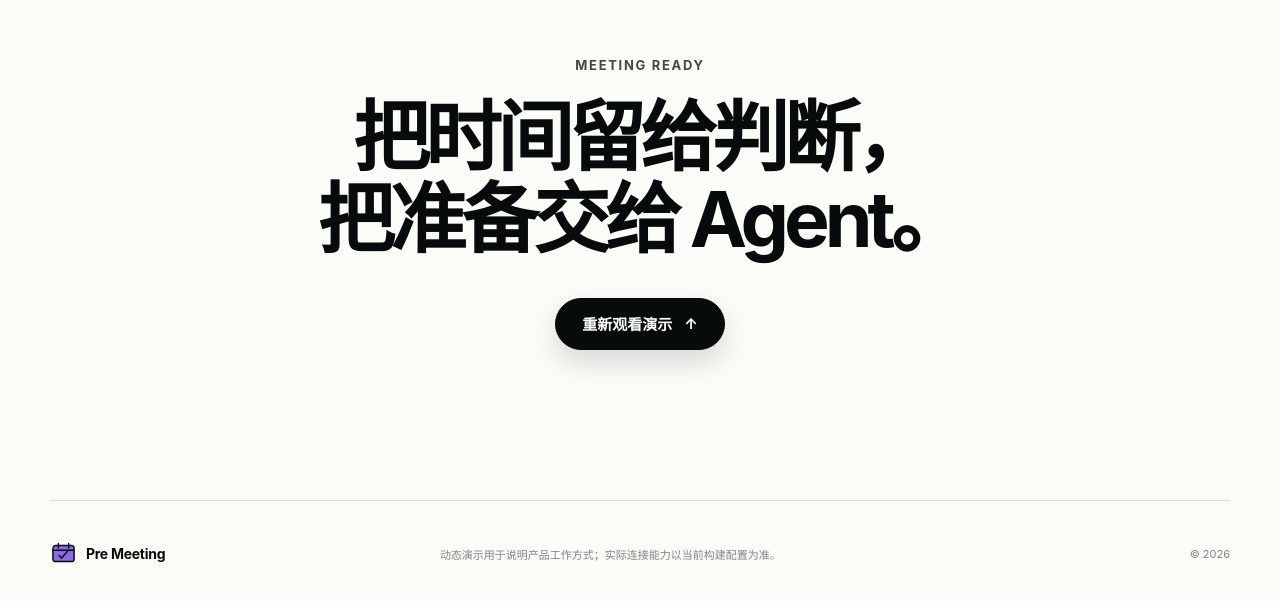
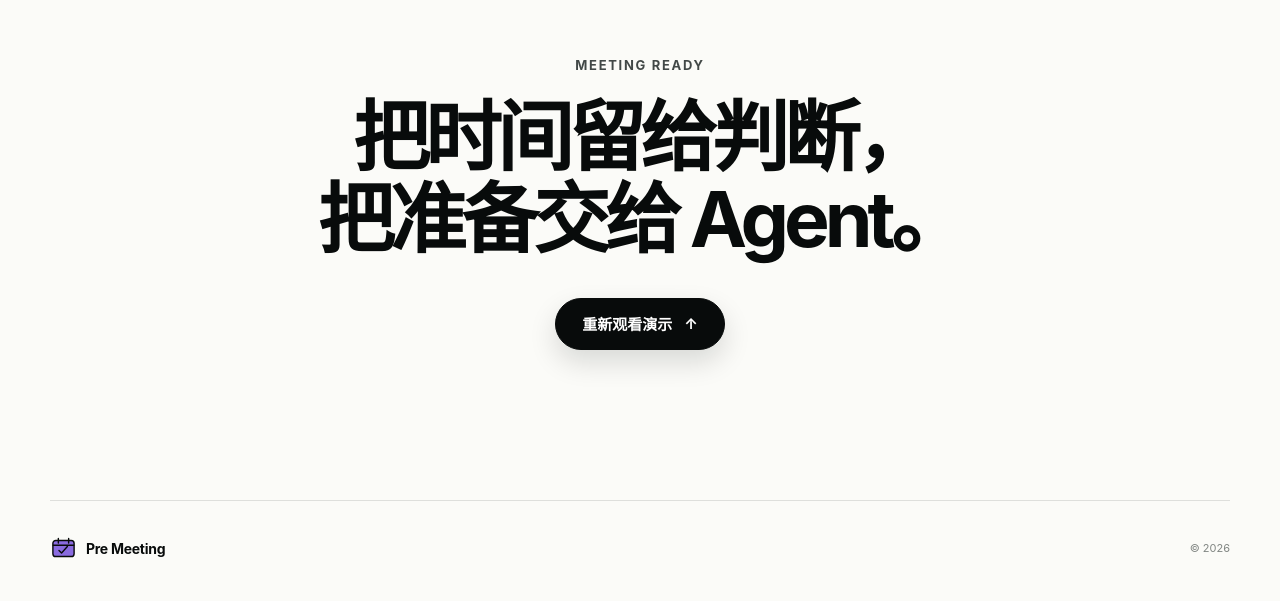
Before and after one commit to SLin-code/pre-meeting-web, a plain HTML site: page index.html in a window 1280 px wide. Shown: the part 4279-4880 px from the top of the page. Drawn offline with Linux system fonts and the light colour scheme.

Commit message:
Remove build disclaimer from footer

```diff
--- a/index.html
+++ b/index.html
@@ -259,7 +259,6 @@
         </svg>
         <span>Pre Meeting</span>
       </div>
-      <p>动态演示用于说明产品工作方式；实际连接能力以当前构建配置为准。</p>
       <span>© <span data-year></span></span>
     </footer>
 
--- a/styles.css
+++ b/styles.css
@@ -1800,7 +1800,7 @@ button {
 .site-footer {
   display: grid;
   width: min(calc(100% - 48px), var(--max));
-  grid-template-columns: 1fr 2fr auto;
+  grid-template-columns: 1fr auto;
   gap: 30px;
   align-items: center;
   margin: 0 auto;
```
